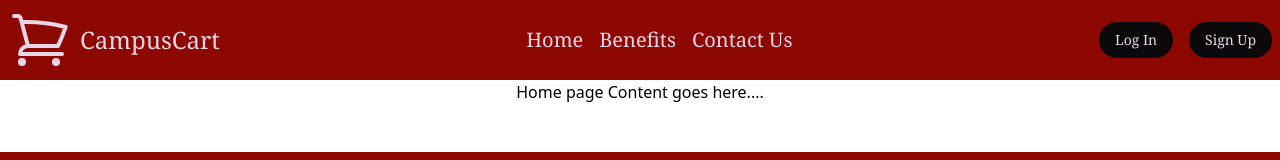
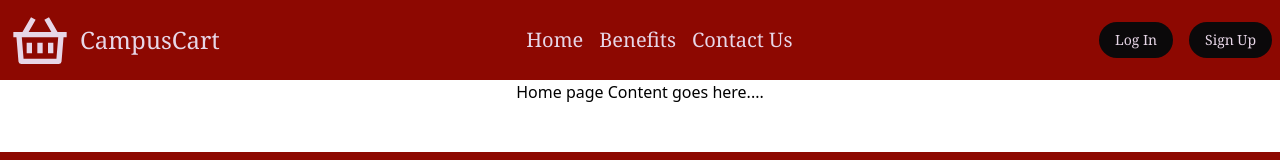
Before and after one commit to hamitsehjal/CampusCart-FRONTEND, a Next.js app: page / in a window 1280 px wide. Shown: the top 160 px of the page. Built offline with nearby package versions, Linux system fonts and the light colour scheme.

Commit message:
Replace heroicons with react-icons

```diff
--- a/src/components/navbar.jsx
+++ b/src/components/navbar.jsx
@@ -1,6 +1,6 @@
 // This is the Navbar Component of CampusCart
 import { useState } from 'react';
-import { ShoppingCartIcon, Bars4Icon, XCircleIcon } from '@heroicons/react/24/outline';
+import { RiShoppingBasket2Line, RiMenuLine, RiCloseCircleLine } from 'react-icons/ri'
 import Link from 'next/link';
 export default function Navbar() {
 
@@ -16,7 +16,7 @@ export default function Navbar() {
                     {/* Logo  */}
                     <div>
                         <Link className="flex flex-row gap-x-2 items-center justify-start text-2xl" href='#'>
-                            <ShoppingCartIcon className="h-6  md:h-10 lg:h-16 w-6 md:w-10 lg:w-16 text-campus-background" />
+                            <RiShoppingBasket2Line className="h-6  md:h-10 lg:h-16 w-6 md:w-10 lg:w-16 text-campus-background" />
                             <span className="text-xl md:text-2xl font-noto_serif">CampusCart</span>
                         </Link>
                     </div>
@@ -38,7 +38,7 @@ export default function Navbar() {
                     <div className='lg:hidden flex flex-col items-center justify-center text-xl'>
                         <button onClick={toggleMenu}>
                             {!isOpen ?
-                                <Bars4Icon className='h-6 w-6' /> : <XCircleIcon className='h-6 w-6' />
+                                <RiMenuLine className='h-6 w-6' /> : <RiCloseCircleLine className='h-6 w-6' />
                             }
 
                         </button>
```
